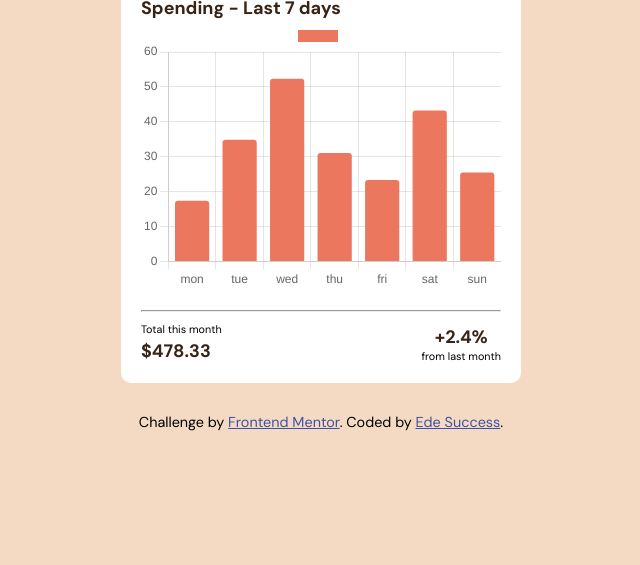
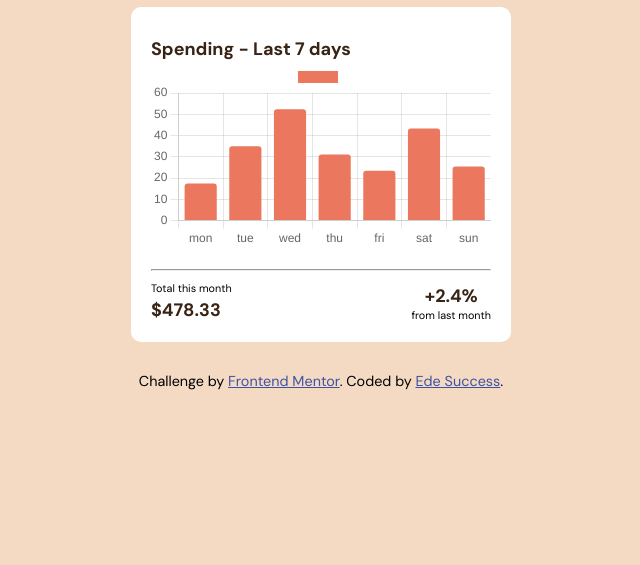
Before and after one commit to edesuccess54/expenses-chart, a plain HTML site: page index.html in a window 1280 px wide. Shown: the part 235-800 px from the top of the page, without its empty margins (319-959 px from the left). Drawn offline with nearby package versions, Linux system fonts and the light colour scheme.

Commit message:
third commit

```diff
--- a/index.html
+++ b/index.html
@@ -26,7 +26,7 @@
 
         <div class="chart">
           <h4>Spending - Last 7 days</h4>
-          <canvas id="myChart" width="400" height="300"></canvas>
+          <canvas id="myChart" width="450" height="250"></canvas>
         </div>
         <hr>
         <div class="main-footer">
--- a/style.css
+++ b/style.css
@@ -100,6 +100,6 @@ h4 {
 
 @media screen and (min-width: 768px) {
     .container {
-        width: 400px;
+        width: 380px;
     }
 }
```
